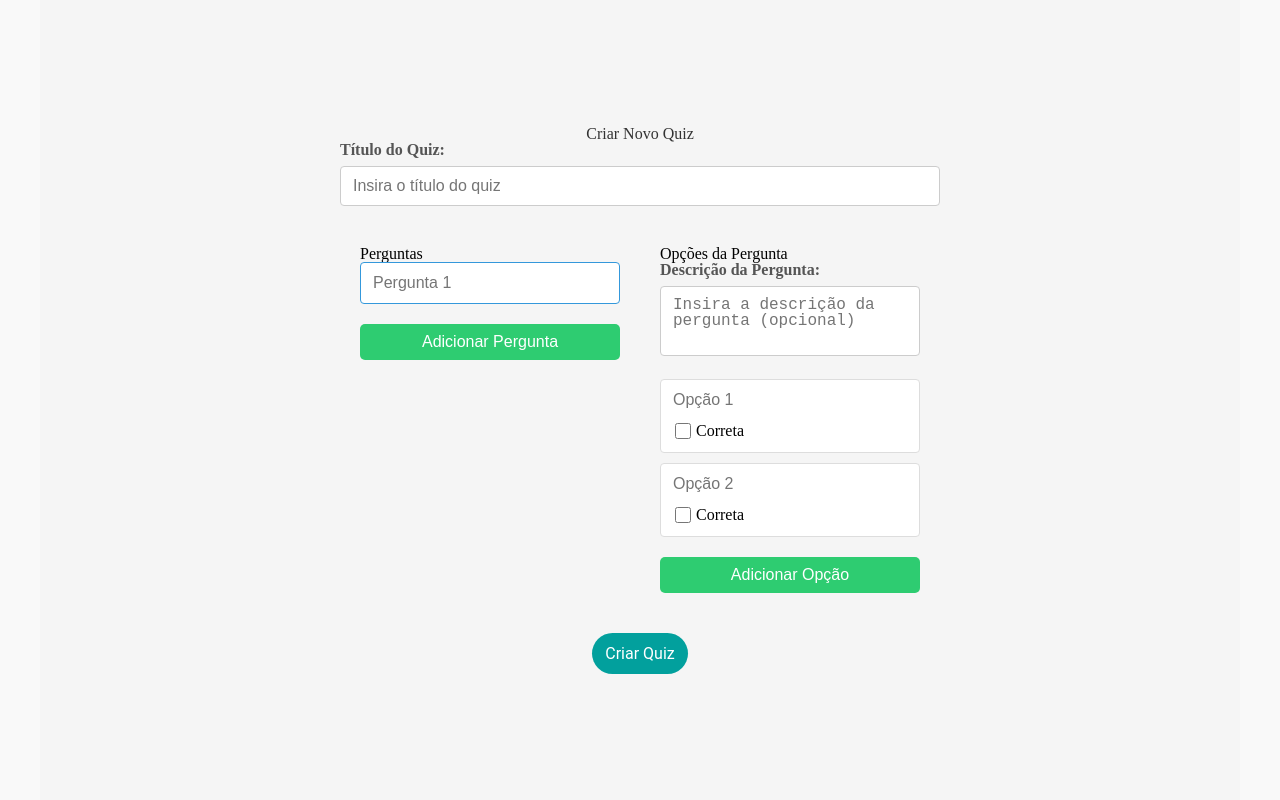
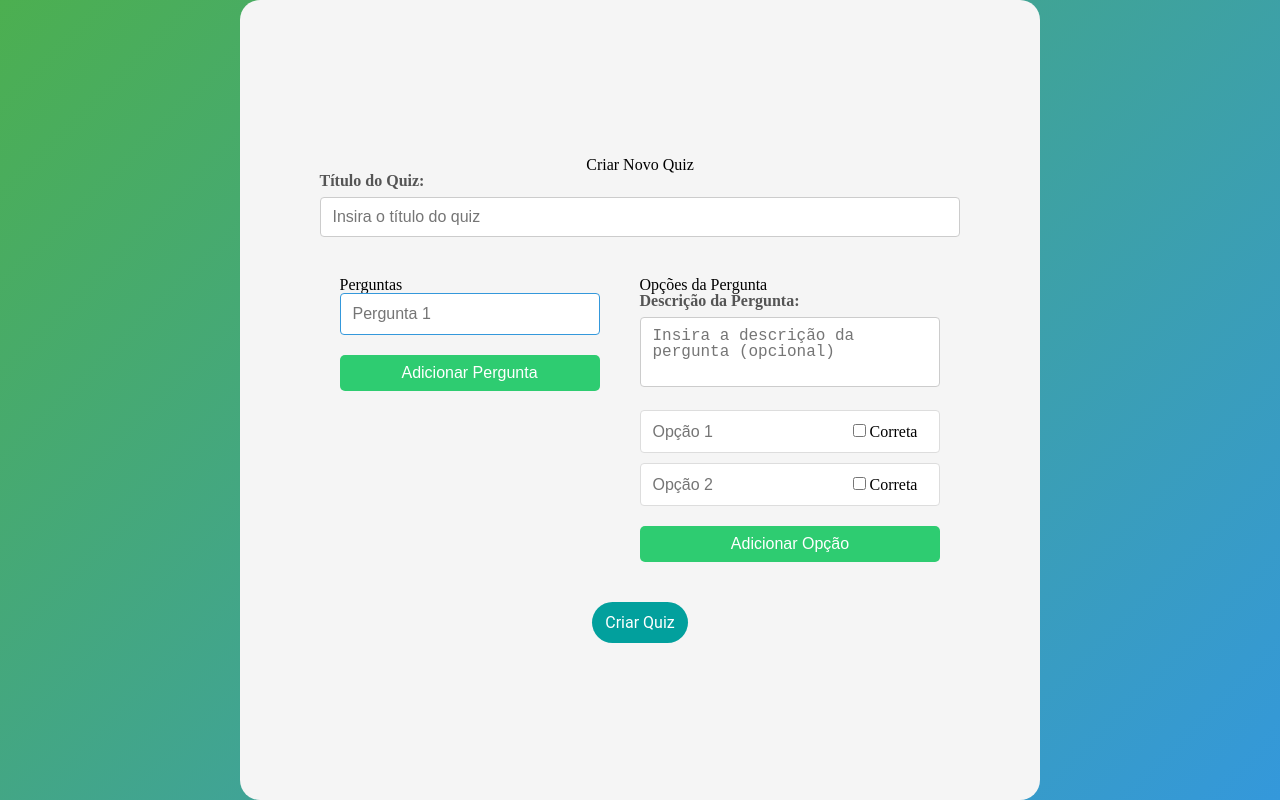
Before and after one commit to FelipeFidelisA/gincana, a React (Vite) app: page /add-quiz in a window 1280 px wide. Built offline with nearby package versions, Linux system fonts and the light colour scheme.

Commit message:
Estilizaçao da tela de add quiz

```diff
--- a/src/pages/AddQuiz.tsx
+++ b/src/pages/AddQuiz.tsx
@@ -1,7 +1,7 @@
 import React, { useState, useEffect } from "react";
 import { useQuizApi } from "../context/QuizApiContext";
 import { useNavigate } from "react-router-dom";
-import "./addQuiz.css";
+import "../styles/addQuiz.css";
 
 interface Option {
   id: number;
@@ -212,7 +212,7 @@ const AddQuiz: React.FC = () => {
 
   return (
     <div className="container">
-      <h2>Criar Novo Quiz</h2>
+      <h1>Criar Novo Quiz</h1>
       <form onSubmit={handleSubmit}>
         <div className="form-group">
           <label htmlFor="quizTitle">Título do Quiz:</label>
--- a/src/pages/addQuiz.css
+++ b/src/styles/addQuiz.css
@@ -4,15 +4,20 @@ body {
   font-family: "Poppins", sans-serif;
   margin: 0;
   padding: 0;
-  background-color: #f9f9f9;
+  background: linear-gradient(135deg, #4caf50, #3498db); /* Gradiente de azul e verde */
+  color: #000000;
 }
 
 .container {
-  max-width: 1200px;
-  width: 95%;
+  max-width: 800px;
+  width: 80%;
   margin: 0 auto;
-  padding: 20px;
+  padding: 10px;
   box-sizing: border-box;
+  background-color: rgba(255, 255, 255, 0.5);
+  border-radius: 20px;
+  position: relative;
+  z-index: 1;
 }
 
 h2 {
@@ -142,7 +147,7 @@ form {
   border-radius: 5px;
   cursor: pointer;
   font-size: 16px;
-  transition: background 0.3s;
+  transition: background 0.3s, box-shadow 0.3s;
   margin-top: 10px;
   width: 100%;
 }
@@ -150,18 +155,7 @@ form {
 .add-question-button:hover,
 .add-option-button:hover {
   background: #27ae60;
-}
-
-.checkbox-label {
-  display: flex;
-  align-items: center;
-  margin-top: 10px;
-}
-
-.checkbox-label input {
-  margin-right: 5px;
-  width: 16px;
-  height: 16px;
+  box-shadow: 0 4px 8px rgba(0, 0, 0, 0.2); /* Sombra suave ao passar o mouse */
 }
 
 .submit-button {
@@ -172,13 +166,14 @@ form {
   border-radius: 5px;
   cursor: pointer;
   font-size: 18px;
-  transition: background 0.3s;
+  transition: background 0.3s, box-shadow 0.3s;
   align-self: center;
   margin-top: 20px;
 }
 
 .submit-button:hover {
   background: #8e44ad;
+  box-shadow: 0 4px 8px rgba(0, 0, 0, 0.2); /* Sombra suave ao passar o mouse */
 }
 
 /* Responsive Design */
```
